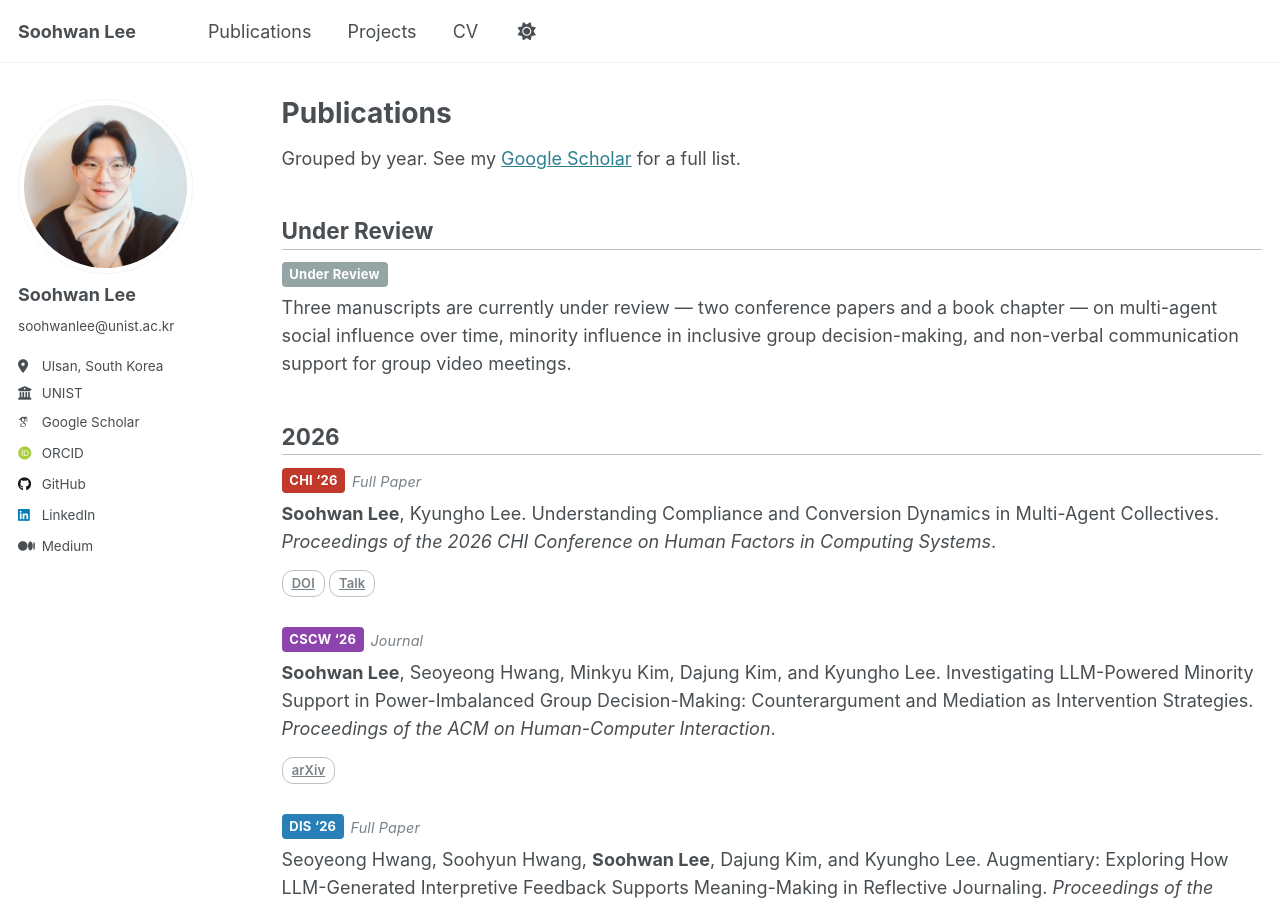
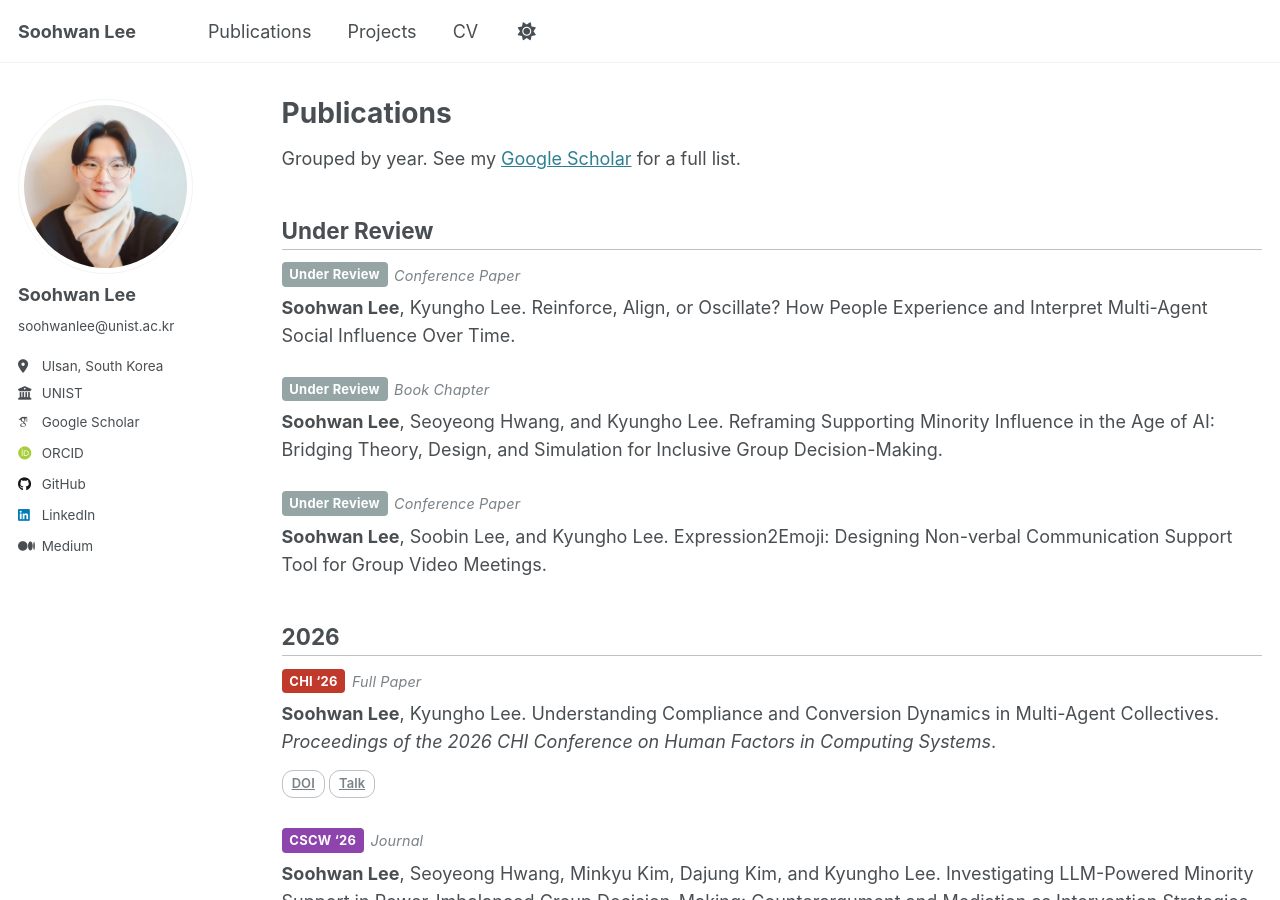
Before and after one commit to Soohwan-Lee/soohwan-lee.github.io, a Jekyll site: the page built from _pages/publications.md, in a window 1280 px wide and 900 px high. Built offline with Jekyll 4.4.1, drawn with Linux system fonts in a browser that asks for light colours; some web fonts are replaced.

Commit message:
publication update

```diff
--- a/_pages/publications.md
+++ b/_pages/publications.md
@@ -26,8 +26,18 @@ Grouped by year. See my [Google Scholar](https://scholar.google.com/citations?us
 ## Under Review
 
 <div class="pub-item" markdown="1">
-<span class="pub-meta"><span class="pub-badge badge-review">Under Review</span></span>
-Three manuscripts are currently under review — two conference papers and a book chapter — on multi-agent social influence over time, minority influence in inclusive group decision-making, and non-verbal communication support for group video meetings.
+<span class="pub-meta"><span class="pub-badge badge-review">Under Review</span><span class="pub-type">Conference Paper</span></span>
+**Soohwan Lee**, Kyungho Lee. Reinforce, Align, or Oscillate? How People Experience and Interpret Multi-Agent Social Influence Over Time.
+</div>
+
+<div class="pub-item" markdown="1">
+<span class="pub-meta"><span class="pub-badge badge-review">Under Review</span><span class="pub-type">Book Chapter</span></span>
+**Soohwan Lee**, Seoyeong Hwang, and Kyungho Lee. Reframing Supporting Minority Influence in the Age of AI: Bridging Theory, Design, and Simulation for Inclusive Group Decision-Making.
+</div>
+
+<div class="pub-item" markdown="1">
+<span class="pub-meta"><span class="pub-badge badge-review">Under Review</span><span class="pub-type">Conference Paper</span></span>
+**Soohwan Lee**, Soobin Lee, and Kyungho Lee. Expression2Emoji: Designing Non-verbal Communication Support Tool for Group Video Meetings.
 </div>
 
 
```
